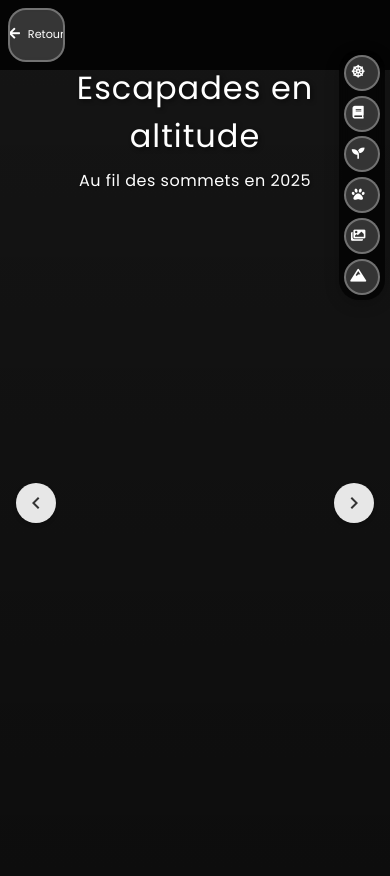
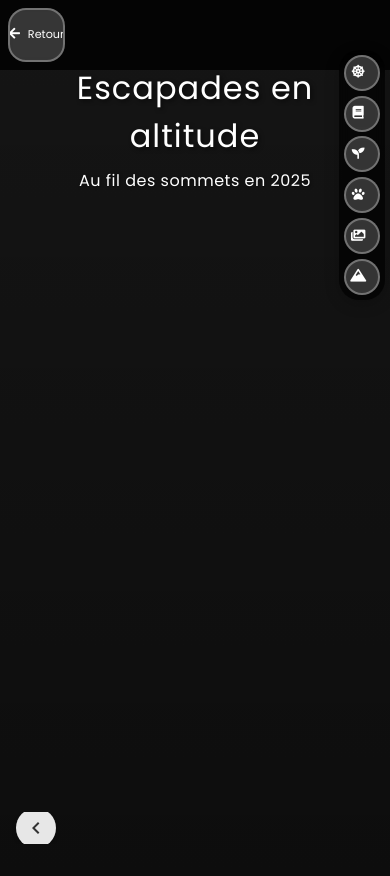
Before and after one commit to mikelum38/hiking-gallery, a Flask app: template templates/2025.html in a window 390 px wide. Run offline with Flask 3, Linux system fonts and the light colour scheme; the template is opened without the code that fills it, so the values that code supplies are empty; parts of the project's set-up code (start-up, migrations or seed data) failed here and were passed over; some libraries are stand-ins or nearby versions.

Commit message:
Correctif mobile 2025

```diff
--- a/templates/2025.html
+++ b/templates/2025.html
@@ -514,9 +514,12 @@
             }
 
             .months-container {
-                margin: 0;
-                padding: 0;
-                position: relative;
+                position: absolute;
+                bottom: 2rem;
+                left: 0;
+                right: 0;
+                padding: 0 2rem;
+                z-index: 2;
                 flex: 1;
                 display: flex;
                 flex-direction: column;
@@ -590,18 +593,6 @@
                 z-index: 10;
                 transition: all 0.3s ease;
             }
-            height: 40px;
-            border-radius: 50%;
-            background: rgba(255, 255, 255, 0.9);
-            border: none;
-            cursor: pointer;
-            display: flex;
-            align-items: center;
-            justify-content: center;
-            box-shadow: 0 2px 4px rgba(0, 0, 0, 0.2);
-            z-index: 10;
-            transition: all 0.3s ease;
-        }
 
         .nav-button:hover {
             background: white;
```
